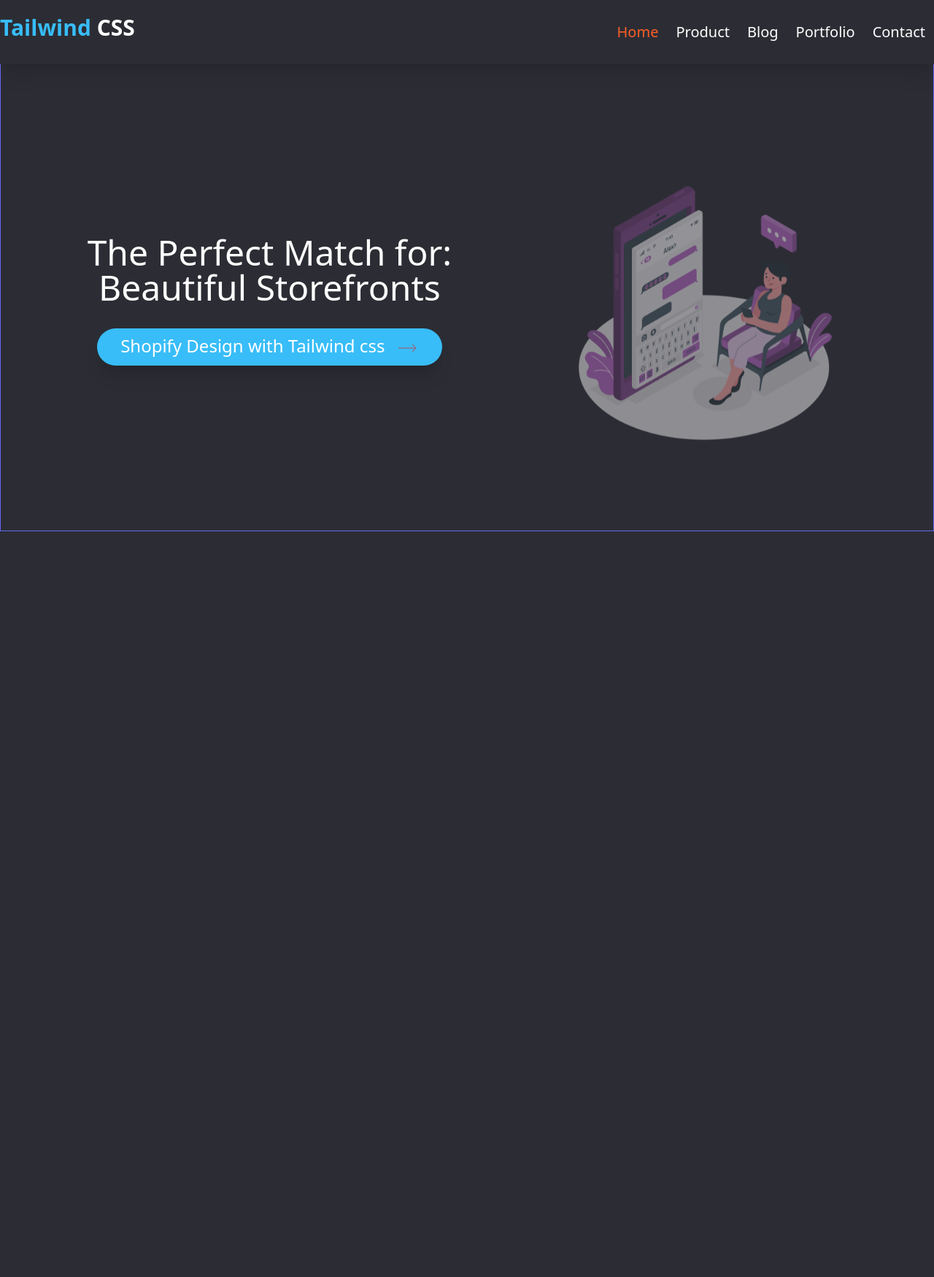
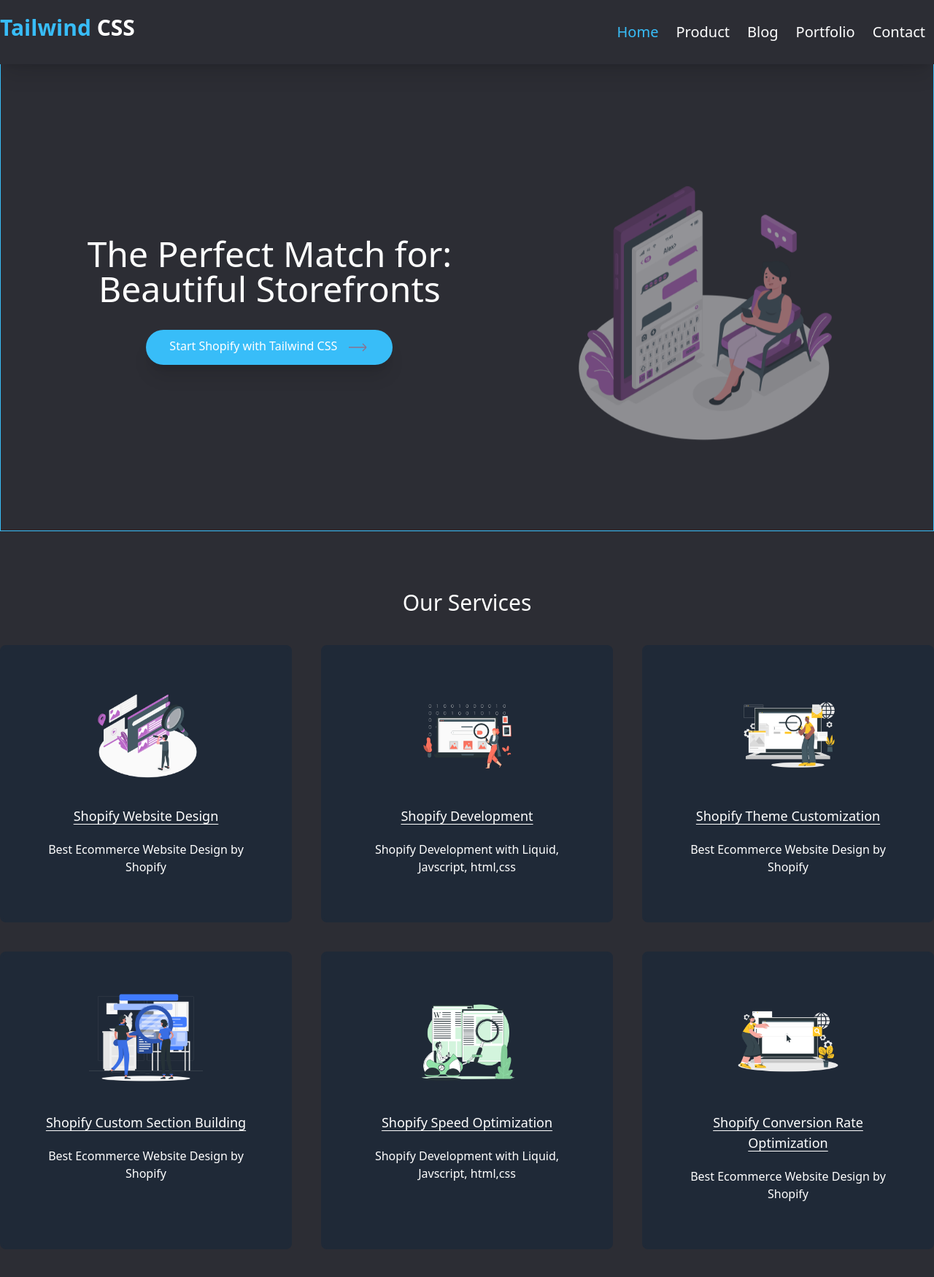
Before and after one commit to marjibchiran/Tailwind-CSS-project, a website built with Vite: page index.html in a window 1280 px wide. Shown: the whole page at 73% size. Before the commit the page ends 800 px from the top, so only its background shows below. Built offline with nearby package versions, Linux system fonts and the light colour scheme.

Commit message:
stiky nav

```diff
--- a/index.html
+++ b/index.html
@@ -10,36 +10,73 @@
 
 <body class="bg-[#2C2D34]">
 
-    <nav class="bg-[#2C2D34] shadow-xl">
+    <nav class="sticky top-0 z-10 bg-[#2C2D34] shadow-xl">
         <div class="container mx-auto">
             <div class="sm:flex justify-between items-center py-5">
                 <div class="text-center mb-3">
                     <a href="#" class="text-white text-xl sm:text-3xl font-bold"><span class="text-[#38BDF8]">Tailwind</span> CSS</a>
                 </div>
                 <ul class="sm:flex text-white text-xl text-center border-t sm:border-none">
-                    <li class="mt-3 sm:mt-0"><a href="#" class="p-3 text-[#FC5F27]">Home</a></li>
-                    <li><a href="#" class="p-3 hover:text-[#FC5F27]">Product</a></li>
-                    <li><a href="#" class="p-3 hover:text-[#FC5F27]">Blog</a></li>
-                    <li><a href="#" class="p-3 hover:text-[#FC5F27]">Portfolio</a></li>
-                    <li><a href="#" class="p-3 hover:text-[#FC5F27]">Contact</a></li>
+                    <li class="mt-3 sm:mt-0"><a href="#" class="p-3 text-[#38BDF8]">Home</a></li>
+                    <li><a href="#" class="p-3 hover:text-[#38BDF8]">Product</a></li>
+                    <li><a href="#" class="p-3 hover:text-[#38BDF8]">Blog</a></li>
+                    <li><a href="#" class="p-3 hover:text-[#38BDF8]">Portfolio</a></li>
+                    <li><a href="#" class="p-3 hover:text-[#38BDF8]">Contact</a></li>
                 </ul>
             </div>
         </div>
     </nav>
     <head>
-        <div class="container mx-auto border border-indigo-500 border-t-0 sm:flex justify-around items-center text-center text-white h-[80vh] px-10 pt-10">
+        <div class="container mx-auto border border-[#38BDF8] border-t-0 sm:flex justify-around items-center text-center text-white h-[80vh] px-10 pt-10">
             <div>
-                <h1 class="text-2xl sm:text-5xl mb-8 md:sm-10 leading-tight">The Perfect Match for: <br>Beautiful Storefronts</h1>
-                <button class="bg-[#38BDF8] hover:bg-[#61ccfa] px-8 py-2 rounded-full text-2xl shadow-xl mb-8 md:sm-10">Shopify Design with Tailwind css <svg class="w-8 inline-block text-red-600 ml-2 animate-pulse" xmlns="http://www.w3.org/2000/svg" fill="none" viewBox="0 0 24 24" strokeWidth={1.5} stroke="currentColor" className="size-6">
+                <h1 class="text-3xl sm:text-5xl mb-8 md:sm-10">The Perfect Match for: <br>Beautiful Storefronts</h1>
+                <button class="bg-[#38BDF8] hover:bg-[#5cd0e8] px-8 py-2 transition rounded-full shadow-xl mb-8 md:sm-10">Start Shopify with Tailwind CSS <svg class="w-8 inline-block text-red-600 ml-2 animate-pulse" xmlns="http://www.w3.org/2000/svg" fill="none" viewBox="0 0 24 24" strokeWidth={1.5} stroke="currentColor" className="size-6">
                     <path strokeLinecap="round" strokeLinejoin="round" d="M17.25 8.25 21 12m0 0-3.75 3.75M21 12H3" />
                   </svg>
                   </button>
             </div>
             <div>
-                <img class="max-h-96 max-w-96 text-center animate-pulse" src="/images/hero.png" alt="">
+                <img class="w-96 mx-auto text-center animate-pulse" src="/images/hero.png" alt="">
             </div>
         </div>
     </head>
+    <main class="container mx-auto">
+       <section class="my-20">
+        <h2 class="text-white text-3xl text-center mb-10">Our Services</h2>
+        <div class="grid md:grid-cols-2 lg:grid-cols-3 gap-10">
+            <div class="bg-gray-800 p-10 rounded-lg text-center border-4 border-[#1F2937] hover:border-[#38BDF8] cursor-pointer">
+                <img class="w-1/2 mx-auto " src="/images/services.png" alt="">
+                <h4 class="text-white my-5 text-lg underline underline-offset-4">Shopify Website Design</h4>
+                <p class="text-white my-5">Best Ecommerce Website Design by Shopify</p>
+            </div>
+            <div class="bg-gray-800 p-10 rounded-lg text-center border-4 border-[#1F2937] hover:border-[#38BDF8] cursor-pointer">
+                <img class="w-1/2 mx-auto " src="/images/services2.png" alt="">
+                <h4 class="text-white my-5 text-lg underline underline-offset-4">Shopify Development</h4>
+                <p class="text-white my-5">Shopify Development with Liquid, Javscript, html,css</p>
+            </div>
+            <div class="bg-gray-800 p-10 rounded-lg text-center border-4 border-[#1F2937] hover:border-[#38BDF8] cursor-pointer">
+                <img class="w-1/2 mx-auto " src="/images/services3.png" alt="">
+                <h4 class="text-white my-5 text-lg underline underline-offset-4">Shopify Theme Customization</h4>
+                <p class="text-white my-5">Best Ecommerce Website Design by Shopify</p>
+            </div>
+            <div class="bg-gray-800 p-10 rounded-lg text-center border-4 border-[#1F2937] hover:border-[#38BDF8] cursor-pointer">
+                <img class="w-1/2 mx-auto " src="/images/services4.png" alt="">
+                <h4 class="text-white my-5 text-lg underline underline-offset-4">Shopify Custom Section Building</h4>
+                <p class="text-white my-5">Best Ecommerce Website Design by Shopify</p>
+            </div>
+            <div class="bg-gray-800 p-10 rounded-lg text-center border-4 border-[#1F2937] hover:border-[#38BDF8] cursor-pointer">
+                <img class="w-1/2 mx-auto " src="/images/servcies5.png" alt="">
+                <h4 class="text-white my-5 text-lg underline underline-offset-4">Shopify Speed Optimization</h4>
+                <p class="text-white my-5">Shopify Development with Liquid, Javscript, html,css</p>
+            </div>
+            <div class="bg-gray-800 p-10 rounded-lg text-center border-4 border-[#1F2937] hover:border-[#38BDF8] cursor-pointer">
+                <img class="w-1/2 mx-auto " src="/images/servcies7.png" alt="">
+                <h4 class="text-white my-5 text-lg underline underline-offset-4">Shopify Conversion Rate Optimization</h4>
+                <p class="text-white my-5">Best Ecommerce Website Design by Shopify</p>
+            </div>
+        </div>
+       </section>
+    </main>
 </body>
 
 </html>
```
Also changed, not shown: images/servcies5.png (added), images/servcies7.png (added), images/services.png (added), images/services2.png (added), images/services3.png (added), images/services4.png (added), images/services6.png (added).
